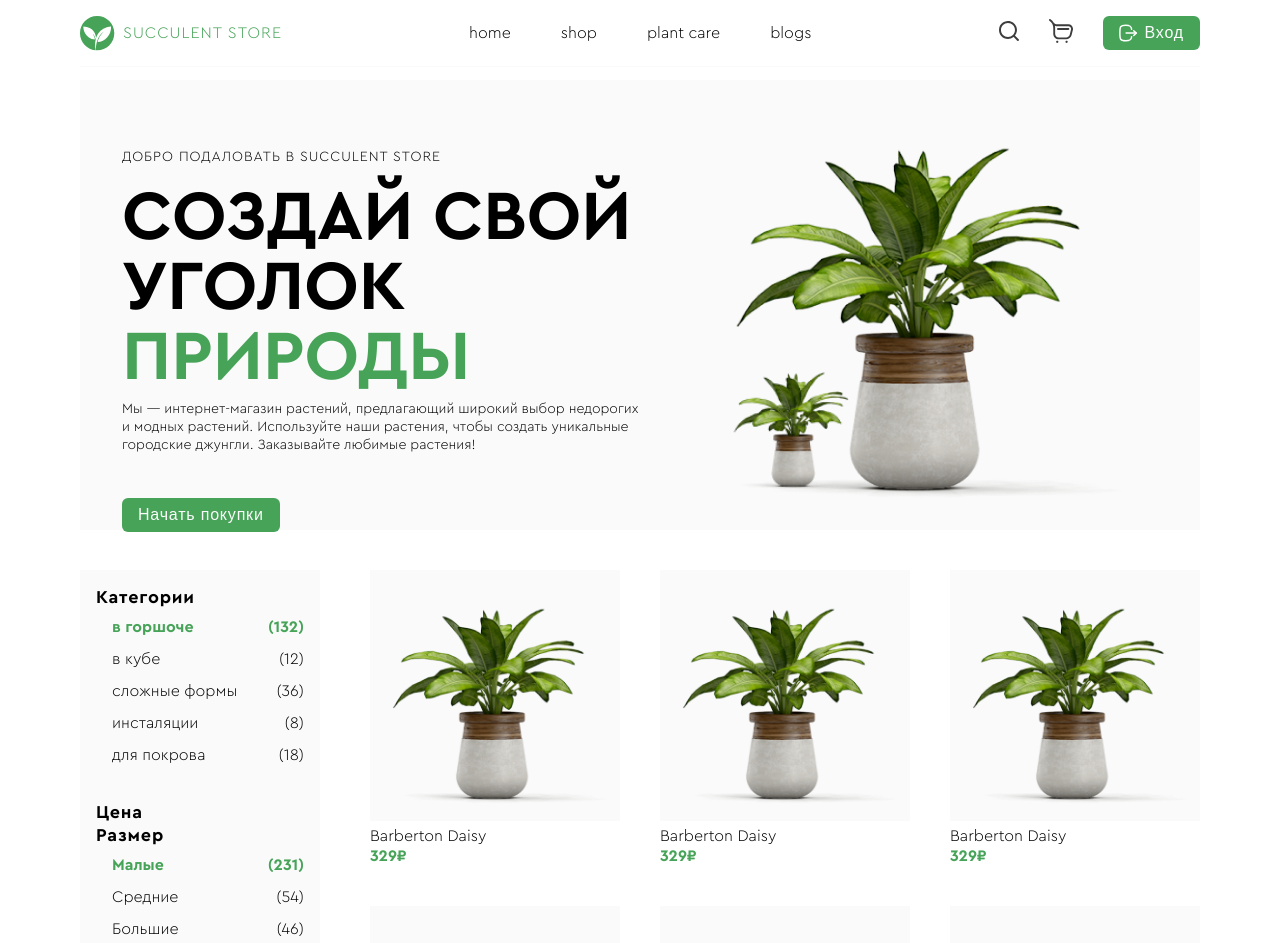
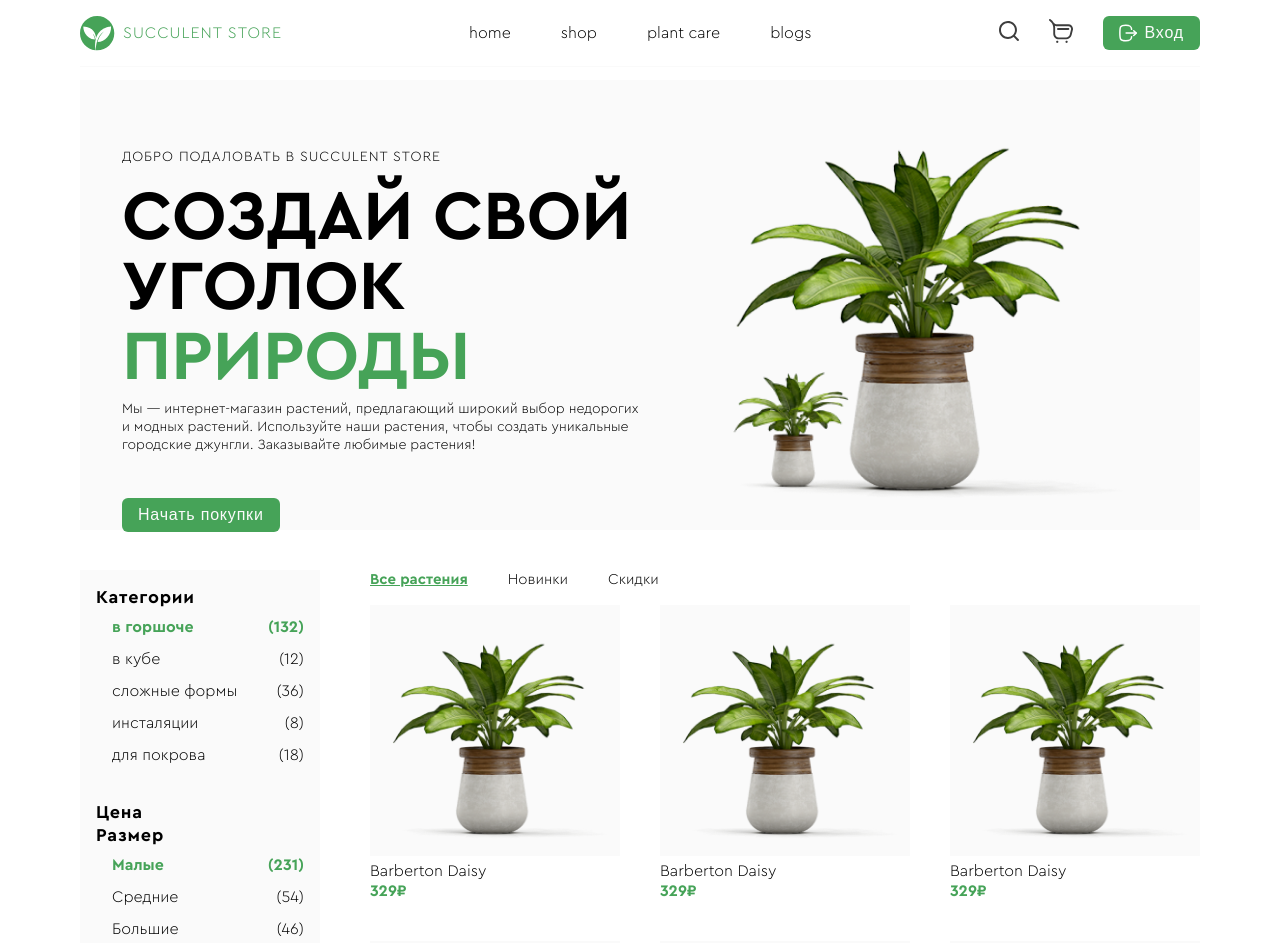
Before and after one commit to Ney924/Succulent_store, a React (Vite) app: page / in a window 1280 px wide. Shown: the top 943 px of the page. Built offline with nearby package versions, Linux system fonts and the light colour scheme.

Commit message:
feature PM-03 верстка главной страницы

```diff
--- a/index.html
+++ b/index.html
@@ -1,5 +1,5 @@
 <!doctype html>
-<html lang="en">
+<html lang="ru">
   <head>
     <meta charset="UTF-8" />
     <link rel="icon" type="image/svg+xml" href="/vite.svg" />
--- a/src/components/Header/header.module.scss
+++ b/src/components/Header/header.module.scss
@@ -30,6 +30,14 @@
   gap: 50px;
   font-size: 16px;
   font-weight: 400;
+
+  &_item {
+    cursor: pointer;
+    &:hover {
+      font-weight: 600;
+      transition: 0.2s;
+    }
+  }
 }
 
 .userBlock {
--- a/src/components/Products/Products.module.scss
+++ b/src/components/Product/Products.module.scss
@@ -1,11 +1,3 @@
-.root {
-  display: grid;
-  grid-template-columns: repeat(3, 1fr);
-  grid-template-rows: repeat(3, 1fr);
-  gap: 40px;
-  margin-left: 50px;
-}
-
 .price {
   color: var(--greenMain);
   font-size: 16px;
--- /dev/null
+++ b/src/components/Product/index.tsx
@@ -0,0 +1,19 @@
+import s from "./Products.module.scss";
+
+interface IProduct {
+  sale: number,
+  picture: string,
+  name: string,
+  price: number
+}
+export function Product(product: IProduct) {
+  return (
+    <div className={s.product}>
+      {product.sale > 0 && <div className={s.sale}>{product.sale}</div>}
+
+      <img className={s.img} src={product.picture} />
+      <div className={s.name}>{product.name}</div>
+      <div className={s.price}>{product.price}₽</div>
+    </div>
+  );
+}
--- a/src/components/Products/index.tsx
+++ /dev/null
@@ -1,18 +0,0 @@
-import s from "./Products.module.scss";
-import { products } from "./constants";
-export function Products() {
-
-  return (
-    <div className={s.root}>
-      {products.map((product, i) => (
-        <div className={s.product} key={i}>
-          {product.sale > 0 &&  <div className={s.sale}>{product.sale}</div>}
-
-          <img className={s.img} src={product.picture}/>
-          <div className={s.name}>{product.name}</div>
-          <div className={s.price}>{product.price}₽</div>
-        </div>
-      ))}
-    </div>
-  );
-}
--- a/src/components/ProductsList/ProductsList.module.scss
+++ b/src/components/ProductsList/ProductsList.module.scss
@@ -0,0 +1,34 @@
+.root {
+  margin-left: 50px;
+}
+
+.products {
+  display: grid;
+  grid-template-columns: repeat(3, 1fr);
+  grid-template-rows: repeat(3, 1fr);
+  gap: 40px;
+}
+
+.bar {
+  margin-bottom: 16px;
+}
+
+.list {
+  display: flex;
+  gap: 40px;
+  font-size: 15px;
+}
+
+.listItem {
+  cursor: pointer;
+  &:hover {
+    color: var(--greenMain);
+
+  }
+
+  &_isActive {
+    color: var(--greenMain);
+    font-weight: 600;
+    text-decoration: underline;
+  }
+}
--- a/src/components/Products/constants.ts
+++ b/src/components/ProductsList/constants.ts
@@ -1,4 +1,17 @@
 import { plant1 } from "../../assets";
+
+export const barItems = [
+  {
+    name: "Все растения",
+  },
+  {
+    name: "Новинки",
+  },
+  {
+    name: "Скидки",
+  },
+];
+
 
 
 export const products = [
--- a/src/components/ProductsList/index.tsx
+++ b/src/components/ProductsList/index.tsx
@@ -0,0 +1,40 @@
+import clsx from "clsx";
+import { Product } from "../Product";
+import s from "./ProductsList.module.scss";
+import { barItems, products } from "./constants";
+import { useState } from "react";
+
+export function ProductsList() {
+  const [activeItem, setActiveItem] = useState(barItems[0].name);
+
+  return (
+    <div className={s.root}>
+      <div className={s.bar}>
+        <div className={s.list}>
+          {barItems.map((item) => (
+            <div
+              className={clsx(
+                s.listItem,
+                item.name === activeItem && s.listItem_isActive
+              )}
+              onClick={() => setActiveItem(item.name)}
+            >
+              {item.name}
+            </div>
+          ))}
+        </div>
+      </div>
+      <div className={s.products}>
+        {products.map((product, i) => (
+          <Product
+            key={i}
+            sale={product.sale}
+            picture={product.picture}
+            name={product.name}
+            price={product.price}
+          />
+        ))}
+      </div>
+    </div>
+  );
+}
--- a/src/pages/App/App.tsx
+++ b/src/pages/App/App.tsx
@@ -1,6 +1,6 @@
 import { Header } from '../../components/Header'
 import { MainWidget } from '../../components/MainWidget'
-import { Products } from '../../components/Products'
+import { ProductsList } from '../../components/ProductsList'
 import { SortBar } from '../../components/SortBar'
 import s from './App.module.scss'
 
@@ -11,7 +11,7 @@ function App() {
       <MainWidget/>
       <div className={s.body}>
         <SortBar/>
-        <Products />
+        <ProductsList />
       </div>
    </div>
   )
```
